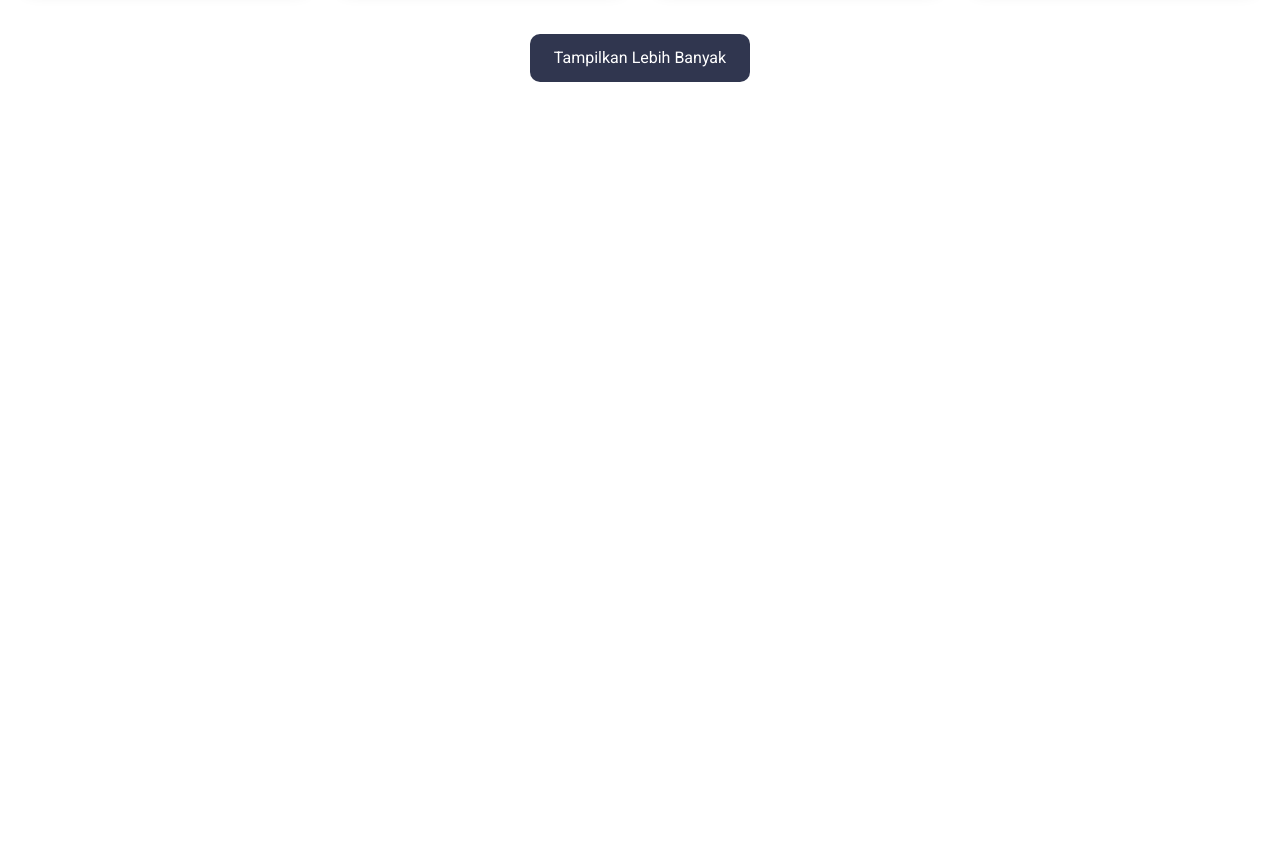
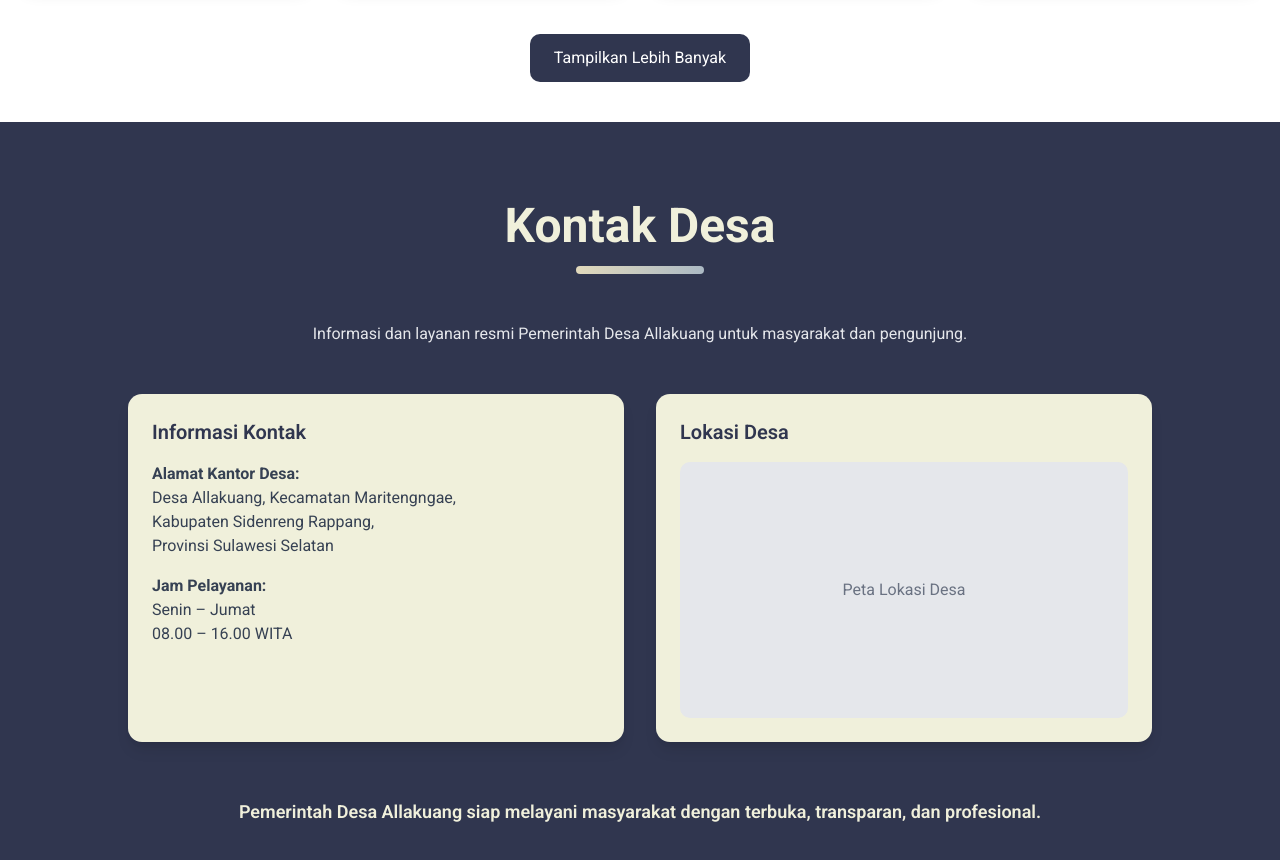
Before and after one commit to AditNovadianto/project-kkn, a React (Vite) app: page / in a window 1280 px wide. Shown: the part 7240-8100 px from the top of the page. Before the commit the page ends 7362 px from the top, so only its background shows below. Built offline with nearby package versions, Linux system fonts and the light colour scheme.

Commit message:
develop Kontak component and fix some styling in Gallery Component

```diff
--- a/src/App.tsx
+++ b/src/App.tsx
@@ -1,6 +1,7 @@
 import Beranda from "./components/Beranda"
 import Demografi from "./components/Demografi"
 import Galeri from "./components/Galeri"
+import Kontak from "./components/Kontak"
 import Navbar from "./components/Navbar"
 import Pemerintahan from "./components/Pemerintahan"
 import Potensi from "./components/Potensi"
@@ -25,6 +26,8 @@ const App = () => {
       <SaranaPrasarana />
 
       <Galeri />
+
+      <Kontak />
     </div>
   )
 }
--- a/src/components/Galeri.tsx
+++ b/src/components/Galeri.tsx
@@ -81,7 +81,7 @@ const Galeri = () => {
                 >
                     <button
                         onClick={() => setVisible((prev) => prev + 4)}
-                        className="px-6 py-3 bg-[#30364F] text-white rounded-lg hover:bg-[#1f2436] transition"
+                        className="cursor-pointer px-6 py-3 bg-[#30364F] text-white rounded-lg hover:bg-[#1f2436] transition-all"
                     >
                         Tampilkan Lebih Banyak
                     </button>
--- /dev/null
+++ b/src/components/Kontak.tsx
@@ -0,0 +1,122 @@
+import { motion } from "framer-motion"
+
+const fadeUp = {
+    hidden: { opacity: 0, y: 40 },
+    visible: { opacity: 1, y: 0 },
+}
+
+const fadeLeft = {
+    hidden: { opacity: 0, x: -40 },
+    visible: { opacity: 1, x: 0 },
+}
+
+const fadeRight = {
+    hidden: { opacity: 0, x: 40 },
+    visible: { opacity: 1, x: 0 },
+}
+
+const Kontak = () => {
+    return (
+        <div id="Kontak" className="overflow-hidden bg-[#30364F] px-5 pt-20 pb-10">
+            {/* ================= HEADER ================= */}
+            <motion.h2
+                className="text-5xl text-[#F0F0DB] font-bold text-center mb-4"
+                variants={fadeUp}
+                initial="hidden"
+                whileInView="visible"
+                viewport={{ once: true }}
+                transition={{ duration: 0.6 }}
+            >
+                Kontak Desa
+            </motion.h2>
+
+            <motion.div
+                className="w-32 h-2 rounded-full bg-linear-to-r from-[#E1D9BC] to-[#ACBAC4] mx-auto mb-12"
+                initial={{ scaleX: 0, opacity: 0 }}
+                whileInView={{ scaleX: 1, opacity: 1 }}
+                viewport={{ once: true }}
+                transition={{ duration: 0.6 }}
+                style={{ originX: 0 }}
+            />
+
+            <motion.p
+                className="text-gray-200 text-center max-w-3xl mx-auto mb-12"
+                variants={fadeUp}
+                initial="hidden"
+                whileInView="visible"
+                viewport={{ once: true }}
+                transition={{ duration: 0.5 }}
+            >
+                Informasi dan layanan resmi Pemerintah Desa Allakuang
+                untuk masyarakat dan pengunjung.
+            </motion.p>
+
+            {/* ================= CONTENT ================= */}
+            <div className="grid md:grid-cols-2 gap-8 max-w-5xl mx-auto">
+                {/* Informasi Kontak */}
+                <motion.div
+                    className="bg-[#F0F0DB] rounded-xl shadow-lg p-6"
+                    variants={fadeLeft}
+                    initial="hidden"
+                    whileInView="visible"
+                    viewport={{ once: true }}
+                    transition={{ duration: 0.6 }}
+                >
+                    <h3 className="text-xl font-semibold mb-4 text-[#30364F]">
+                        Informasi Kontak
+                    </h3>
+
+                    <ul className="space-y-4 text-gray-700">
+                        <li>
+                            <b>Alamat Kantor Desa:</b><br />
+                            Desa Allakuang, Kecamatan Maritengngae,<br />
+                            Kabupaten Sidenreng Rappang,<br />
+                            Provinsi Sulawesi Selatan
+                        </li>
+
+                        <li>
+                            <b>Jam Pelayanan:</b><br />
+                            Senin – Jumat<br />
+                            08.00 – 16.00 WITA
+                        </li>
+                    </ul>
+                </motion.div>
+
+                {/* Lokasi Desa */}
+                <motion.div
+                    className="bg-[#F0F0DB] rounded-xl shadow-lg p-6"
+                    variants={fadeRight}
+                    initial="hidden"
+                    whileInView="visible"
+                    viewport={{ once: true }}
+                    transition={{ duration: 0.6 }}
+                >
+                    <h3 className="text-xl font-semibold mb-4 text-[#30364F]">
+                        Lokasi Desa
+                    </h3>
+
+                    <div className="w-full h-64 bg-gray-200 rounded-lg flex items-center justify-center text-gray-500">
+                        Peta Lokasi Desa
+                    </div>
+                </motion.div>
+            </div>
+
+            {/* ================= CLOSING ================= */}
+            <motion.div
+                className="text-center mt-14"
+                variants={fadeUp}
+                initial="hidden"
+                whileInView="visible"
+                viewport={{ once: true }}
+                transition={{ duration: 0.5 }}
+            >
+                <p className="text-lg font-semibold text-[#F0F0DB]">
+                    Pemerintah Desa Allakuang siap melayani masyarakat
+                    dengan terbuka, transparan, dan profesional.
+                </p>
+            </motion.div>
+        </div>
+    )
+}
+
+export default Kontak
```
